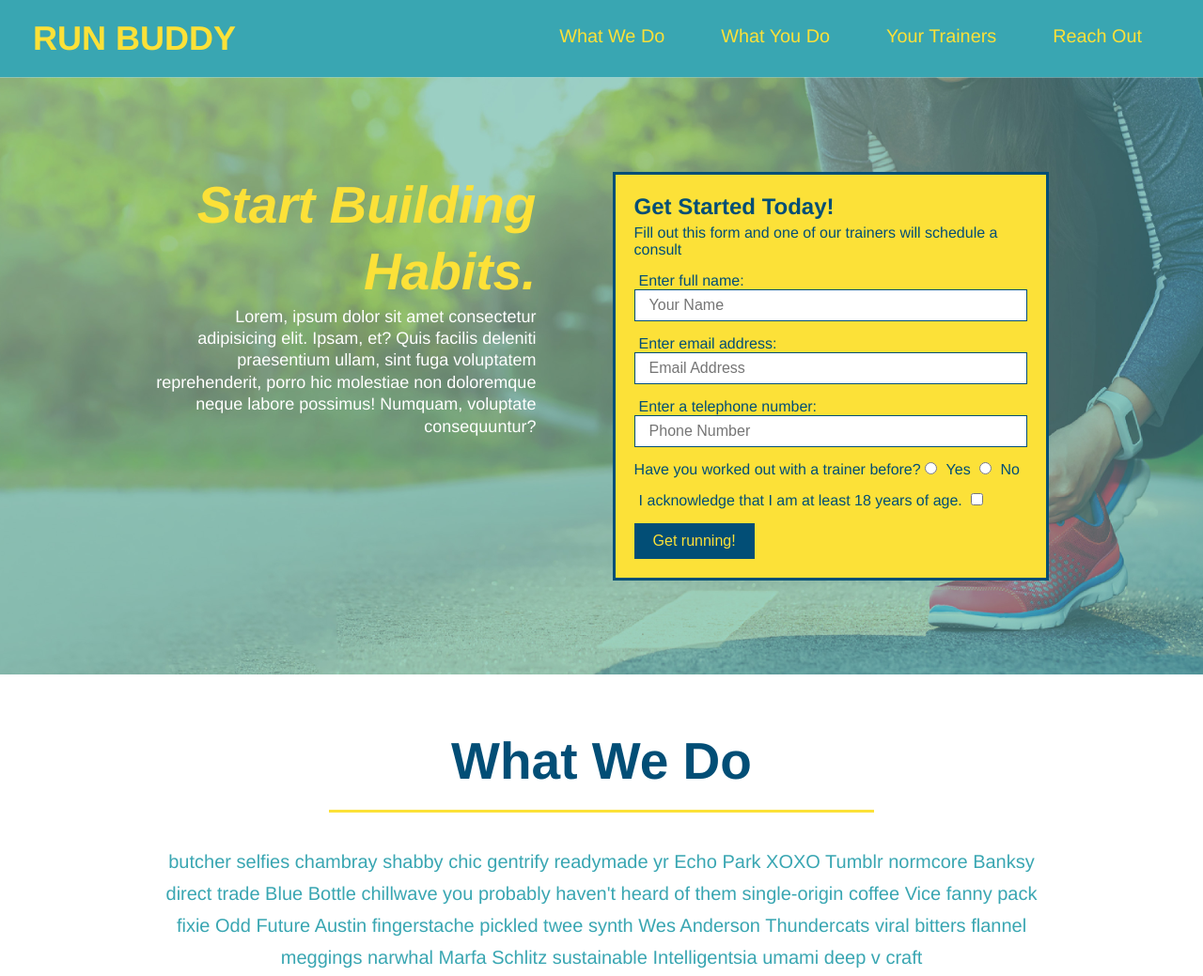
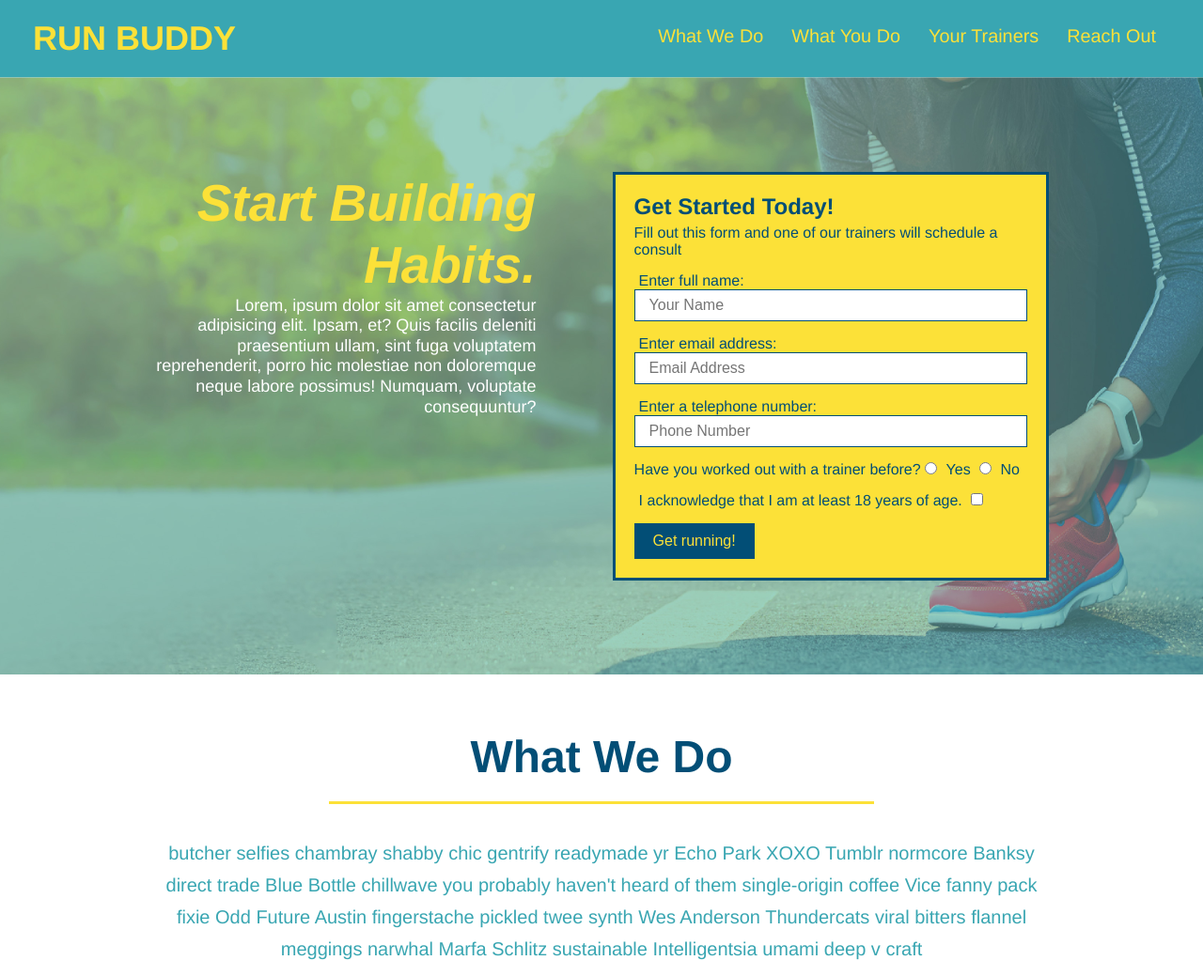
Before and after one commit to JohnNielsen1221/run-buddy, a plain HTML site: page index.html in a window 1280 px wide. Shown: the top 1039 px of the page at 94% size. Drawn offline with Linux system fonts and the light colour scheme.

Commit message:
tested media queries

```diff
--- a/assets/css/style.css
+++ b/assets/css/style.css
@@ -39,9 +39,9 @@ header nav ul {
     list-style: none;
 }
 header nav ul li a {
-    margin: 0 30px;
+    padding: 10pc 15px;
     font-weight: lighter;
-    font-size:1.55vw;
+    font-size: 1.55vw;
 }
 /* Header End*/
 
@@ -53,6 +53,7 @@ header nav ul li a {
     display: flex;
     justify-content: center;
     flex-wrap: wrap;
+    align-items: flex-start;
 }
 .hero-cta {
     width: 35%;
@@ -60,7 +61,7 @@ header nav ul li a {
     margin: 3.5%;
     color: #fff;
     font-size: 18px;
-    line-height: 1.3;
+    line-height: 1.2;
 }
 .hero-cta h2 {
     font-style: italic;
@@ -274,7 +275,7 @@ footer a {
 /* Footer End*/
 /* Utility Classes Section*/
 .section-title {
-    font-size: 55px;
+    font-size: 48px;
     color: #024e76;
     border-bottom:3px solid;
     padding-bottom: 20px;
@@ -298,3 +299,12 @@ footer a {
     display: flex;
 }
 /* Utility Classes End */
+/* MEDIA QUERY FOR SMALLER DESKTOP SCREENS AND SMALLER */
+@media screen and (max-width: 980px) {
+}
+/*MEDIA QUERY FOR TABLETS AND SMALLER*/
+@media screen and (max-width: 768px) {
+}
+/*MEDIA QUERY FOR MOBILE PHONES AND SMALLER */
+@media screen and (max-width: 575px) {
+}
--- a/index.html
+++ b/index.html
@@ -3,6 +3,7 @@
         <meta charset="UTF-8"/>
         <title>Run Buddy</title>
         <link rel="stylesheet" href="./assets/css/style.css"/>
+        <meta name="viewport" content="width=device-width, initial-scale=1.0" />
     </head>
     <body>
         <!-- navigation -->
```
Also changed, not shown: privacy-policy.html (+1 -0 lines).
